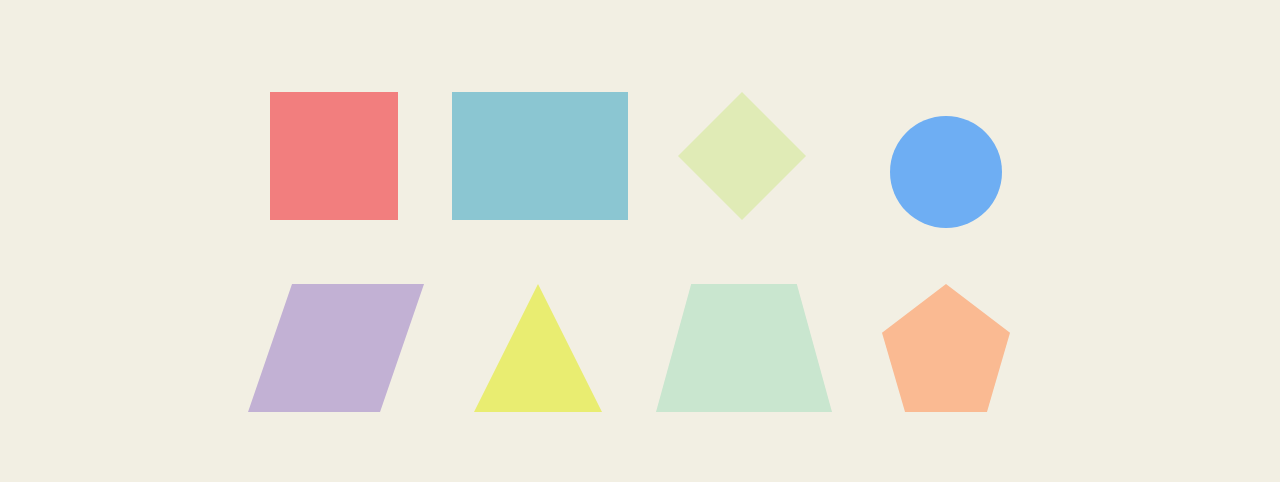
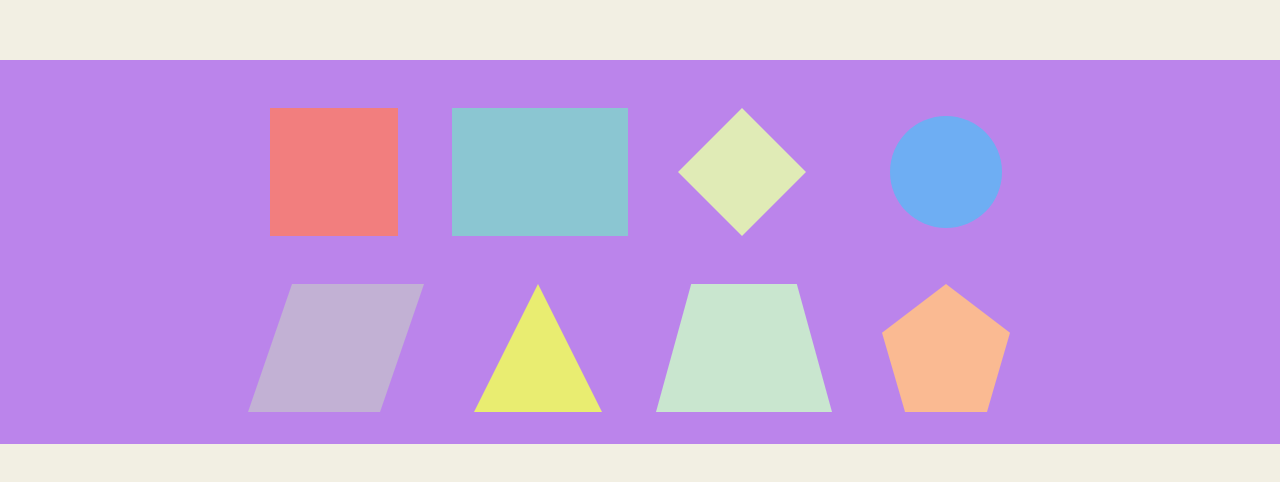
Before and after one commit to PerPab/figuras-geometricas, a plain HTML site: page index.html in a window 1280 px wide. Shown: the part 116-598 px from the top of the page. Drawn offline with Linux system fonts and the light colour scheme.

Commit message:
nuevas animaciones

```diff
--- a/estilos.css
+++ b/estilos.css
@@ -6,7 +6,7 @@
 body, html{
 
     width: 100%;
-    min-height: 50vh;
+    min-height: 100vh;
     overflow: hidden;
     margin: 0 auto;
 }
@@ -17,8 +17,22 @@ body, html{
     background-size: cover;
     background: linear-gradient(#F2EFE3,#F2EFE3);
 }
+.cuadro{
+    animation-name: cuadro;
+    animation-duration: 3.5s;
+    animation-iteration-count: 1;
+    animation-timing-function: ease;
+    animation-delay: 0s;
+    position: absolute;
+    background-color:rgb(164, 87, 240);
+    opacity: 70%;
+    width: 100%;
+    height: 24rem;
+    z-index: -1;
+}
 .contenedor{
-
+    position: relative;
+    z-index: 1;
     margin-top: 12rem;
     display: flex;
     justify-content: center;
@@ -29,9 +43,11 @@ body, html{
     gap: 5rem;
 }
 .contenedor-principal{
+
+    height: 100%;
     display: inline-grid;
     grid-template-columns:repeat(4, 25%);
-    grid-template-rows: repeat (2, 100%)
+    grid-template-rows: repeat (2, 100%);
 }
 
 .botones{
@@ -42,6 +58,9 @@ body, html{
 
 }
 .cuadrado-contenedor{
+    display: flex;
+    justify-content: center;
+    align-items: center;
     margin:0 auto;
     animation-name: animacion;
     animation-duration: 2s;
@@ -51,6 +70,9 @@ body, html{
 
 }
 .rectangulo-contenedor{
+    display: flex;
+    justify-content: center;
+    align-items: center;
     margin:0 auto;
     animation-name: animacion;
     animation-duration: 2s;
@@ -60,6 +82,9 @@ body, html{
 
 }
 .triangulo-contenedor{
+    display: flex;
+    justify-content: center;
+    align-items: center;
     margin:0 auto;
     animation-name: animacion;
     animation-duration: 2s;
@@ -69,6 +94,9 @@ body, html{
 
 }
 .rombo-contenedor{
+    display: flex;
+    justify-content: center;
+    align-items: center;
     margin:0 auto;
     animation-name: animacion;
     animation-duration: 2s;
@@ -78,6 +106,9 @@ body, html{
 
 }
 .paralelograma-contenedor{
+    display: flex;
+    justify-content: center;
+    align-items: center;
     margin:0 auto;
     animation-name: animacion;
     animation-duration: 2s;
@@ -87,6 +118,9 @@ body, html{
 
 }
 .trapecio-contenedor{
+    display: flex;
+    justify-content: center;
+    align-items: center;
     margin:0 auto;
     animation-name: animacion;
     animation-duration: 2s;
@@ -96,6 +130,9 @@ body, html{
 
 }
 .poligonoRegular-contenedor{
+    display: flex;
+    justify-content: center;
+    align-items: center;
     margin:0 auto;
     animation-name: animacion;
     animation-duration: 2s;
@@ -104,6 +141,9 @@ body, html{
     animation-delay: 250ms;
 }
 .circulo-contenedor{
+    display: flex;
+    justify-content: center;
+    align-items: center;
     margin:0 auto;
     animation-name: animacion;
     animation-duration: 2s;
@@ -112,15 +152,21 @@ body, html{
     animation-delay: 350ms;
 }
 #btn-cuadrado{
-
     background-color: #F27E7E;
     width: 8rem;
     height: 8rem;
     transition: .3s;
 }
 #btn-cuadrado:hover{
-    transform: scale(1.2)  translateY(-10px);
+    transform: scale(1.1)  translateY(-10px);
+    animation: mover 0.5s;
+    animation-iteration-count: 1;
+    animation-delay: 250ms;
 }
+/*#btn-cuadrado:active{
+    animation: mover 0.5s;
+    animation-iteration-count:3;
+}*/
 #btn-rectangulo{
     width: 11rem;
     height: 8rem;
@@ -128,7 +174,10 @@ body, html{
     transition: .3s;
 }
 #btn-rectangulo:hover{
-    transform: scale(1.2)  translateY(-10px);
+    transform: scale(1.1)  translateY(-10px);
+    animation: mover 0.5s;
+    animation-iteration-count: 1;
+    animation-delay: 250ms;
 }
 #btn-rombo{
     width: 8rem;
@@ -141,7 +190,10 @@ body, html{
     transition: .3s;
 }
 #btn-rombo:hover{
-    transform: scale(1.2)  translateY(-10px);
+    transform: scale(1.1)  translateY(-10px);
+    animation: mover 0.5s;
+    animation-iteration-count: 1;
+    animation-delay: 250ms;
 }
 
 
@@ -156,7 +208,10 @@ body, html{
     transition: .3s;
 }
 #btn-triangulo:hover{
-    transform: scale(1.2)  translateY(-10px);
+    transform: scale(1.1)  translateY(-10px);
+    animation: mover 0.5s;
+    animation-iteration-count: 1;
+    animation-delay: 250ms;
 }
 
 
@@ -172,7 +227,10 @@ body, html{
 
 }
 #btn-paralelo:hover{
-    transform: scale(1.2)  translateY(-10px);
+    transform: scale(1.1)  translateY(-10px);
+    animation: mover 0.5s;
+    animation-iteration-count: 1;
+    animation-delay: 250ms;
 }
 #btn-trapecio{
     width: 11rem;
@@ -185,7 +243,10 @@ body, html{
     transition: .3s;
 }
 #btn-trapecio:hover{
-    transform: scale(1.2)  translateY(-10px);
+    transform: scale(1.1)  translateY(-10px);
+    animation: mover 0.5s;
+    animation-iteration-count: 1;
+    animation-delay: 250ms;
 }
 #btn-pentagono{
     background-color:#FABA92;
@@ -198,7 +259,11 @@ body, html{
     transition: .3s;
 }
 #btn-pentagono:hover{
-    transform: scale(1.2)  translateY(-10px);
+    transform: scale(1.1)  translateY(-10px);
+    animation: mover 0.5s;
+    animation-iteration-count: 1;
+    animation-delay: 250ms;
+
 }
 #btn-circulo{
     width: 10rem;
@@ -211,9 +276,12 @@ body, html{
     transition: .3s;
 }
 #btn-circulo:hover{
-    transform: scale(1.2)  translateY(-10px);
+    transform: scale(1.1)  translateY(-10px);
+    animation: mover 0.5s;
+    animation-iteration-count: 1;
+    animation-delay: 250ms;
+}
 
-}
 
 @keyframes animacion{
     0%{
@@ -223,11 +291,34 @@ body, html{
     80%{
         transform: translateY(-35%);
     }
+
     100%{
         transform: translateY(0);
     }
 }
 
+@keyframes cuadro{
+    0%{
+        transform: translateX(-300%);
+    }
+
+    100%{
+        transform: translateX(0);
+    }
+}
+@keyframes mover {
+    0% { transform: translate(1px, 1px) rotate(0deg) scale(1.1)  translateY(-10px); }
+    10% { transform: translate(-1px, -2px) rotate(-1deg) scale(1.1)  translateY(-10px); }
+    20% { transform: translate(-3px, 0px) rotate(1deg) scale(1.1)  translateY(-10px); }
+    30% { transform: translate(3px, 2px) rotate(0deg) scale(1.1)  translateY(-10px); }
+    40% { transform: translate(1px, -1px) rotate(1deg) scale(1.1)  translateY(-10px); }
+    50% { transform: translate(-1px, 2px) rotate(-1deg)scale(1.1)  translateY(-10px) ; }
+    60% { transform: translate(-3px, 1px) rotate(0deg) scale(1.1)  translateY(-10px); }
+    70% { transform: translate(3px, 1px) rotate(-1deg)scale(1.1)  translateY(-10px) ; }
+    80% { transform: translate(-1px, -1px) rotate(1deg)scale(1.1)  translateY(-10px) ; }
+    90% { transform: translate(1px, 2px) rotate(0deg) scale(1.1)  translateY(-10px); }
+    100% { transform: translate(1px, -2px) rotate(-1deg) scale(1.1)  translateY(-10px); }
+  }
 
 
 
--- a/index.html
+++ b/index.html
@@ -13,7 +13,10 @@
 
 <body>
     <div class="contenedor">
+        <div class="cuadro">
+        </div>
         <div class="contenedor-principal">
+
             <div class="cuadrado-contenedor">
                 <button class="botones" id="btn-cuadrado"></button>
 
@@ -51,6 +54,7 @@
 
 
         </div>
+
     </div>
 
 
```
